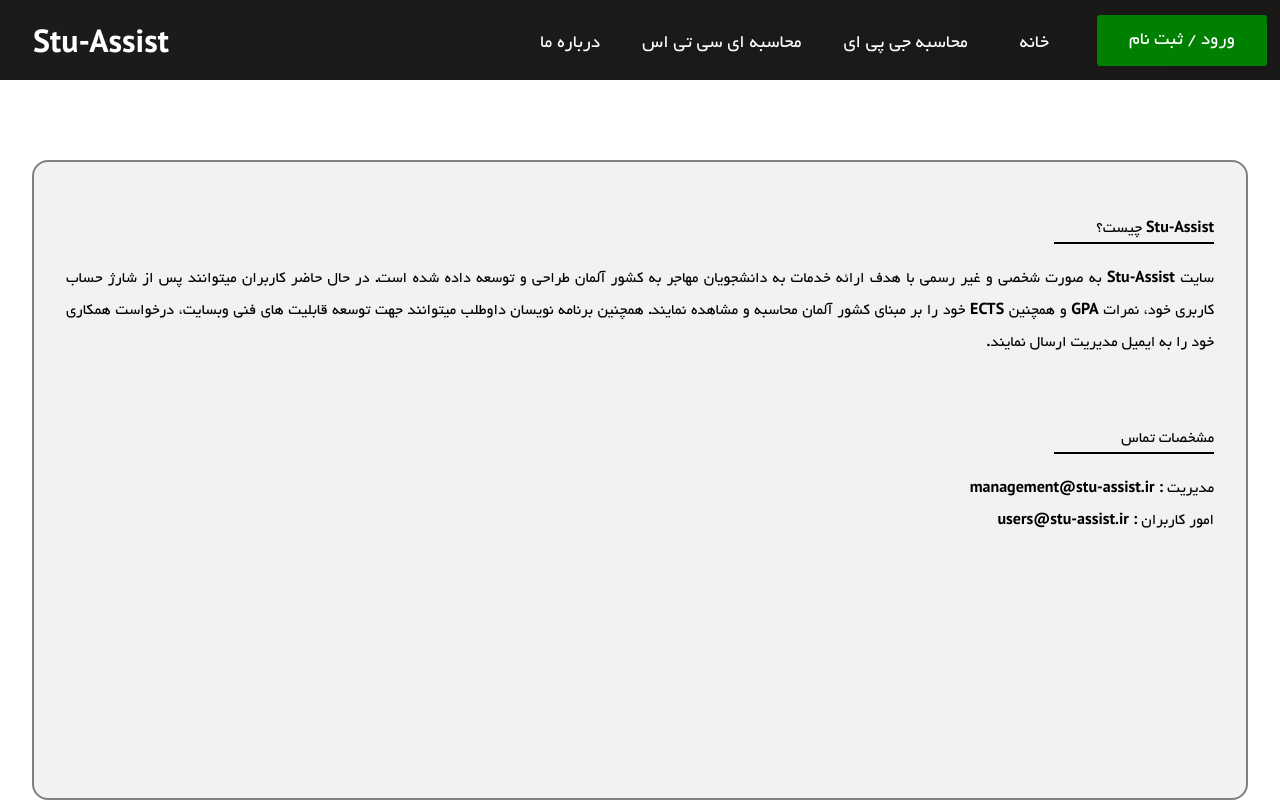
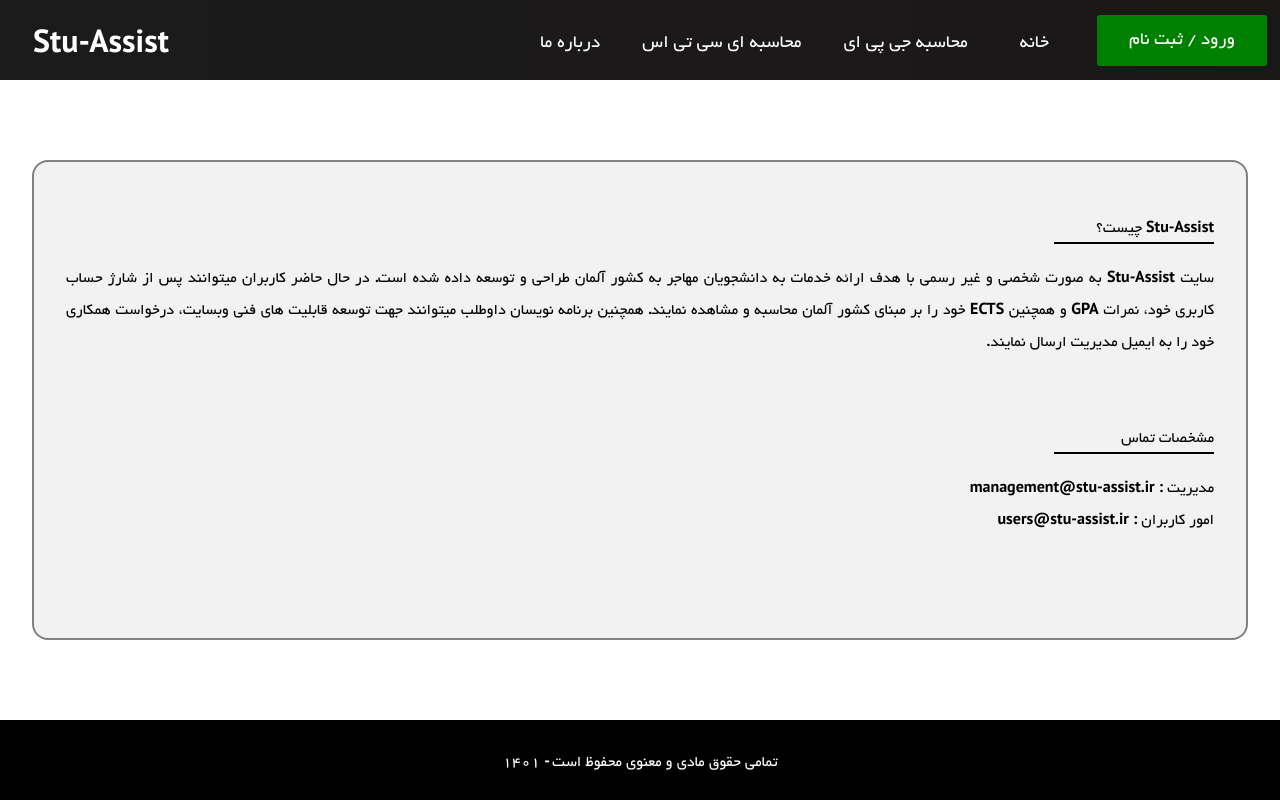
Before and after one commit to mohammadJaliliTorkamani/stu_assist, a React (Create React App) app: page /about-us in a window 1280 px wide. Shown: the top 802 px of the page. Built offline with nearby package versions, Linux system fonts and the light colour scheme.

Commit message:
about us height got fixed

```diff
--- a/src/pages/AboutUs.tsx
+++ b/src/pages/AboutUs.tsx
@@ -8,7 +8,7 @@ const TextContiner = styled.div`
     justify-content: center;
     align-items: center;
     direction: rtl;
-    height: 100vh;
+    height: calc(100vh - 160px);
     width: 100%;
     padding: 2rem;
 `
```
